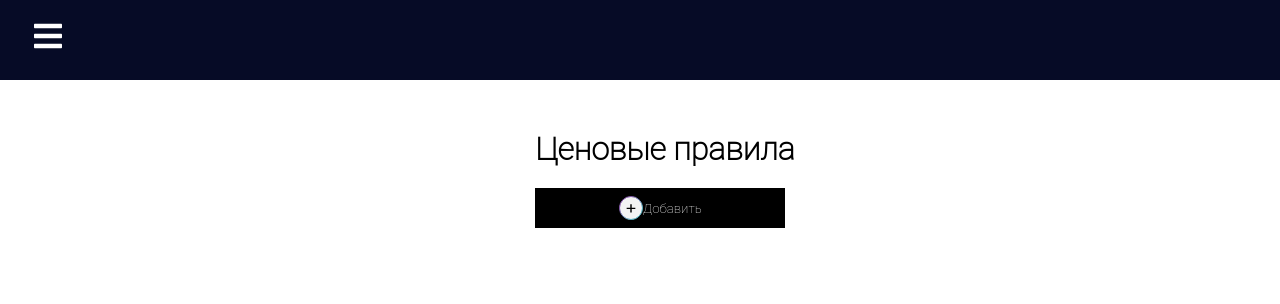
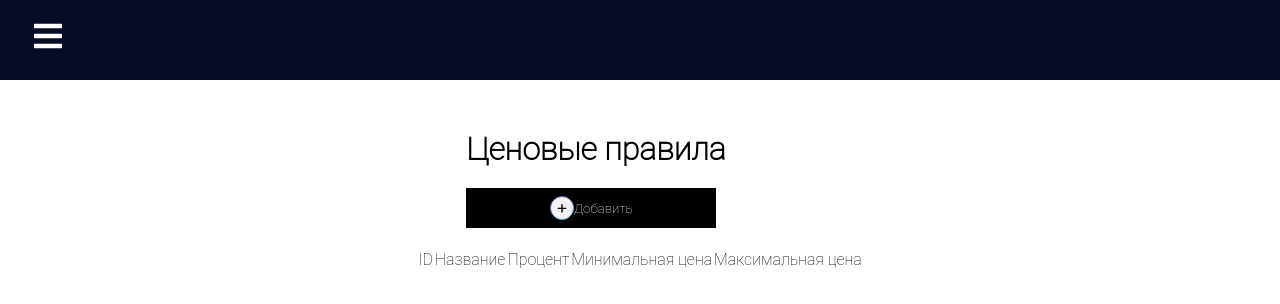
Before and after one commit to UtopicUnicorn/react-learning-project, a React (Create React App) app: page /price-rules in a window 1280 px wide. Shown: the top 304 px of the page. Built offline with nearby package versions, Linux system fonts and the light colour scheme; the HTML template or start-up script is replaced by a standard one.

Commit message:
added table for price-rules

```diff
--- a/src/pages/price-rules/forms/price-rule.form.tsx
+++ b/src/pages/price-rules/forms/price-rule.form.tsx
@@ -1,5 +1,6 @@
 import React from 'react';
 import priceRuleService from '../services/price-rule.service';
+import '../price-rules.styles.css';
 
 function PriceRuleForm() {
   const [name, setName] = React.useState('');
--- a/src/pages/price-rules/index.tsx
+++ b/src/pages/price-rules/index.tsx
@@ -1,11 +1,29 @@
-import React, { useState } from 'react';
+import React, { useEffect, useState } from 'react';
 
 import './price-rules.styles.css';
 import ModalWindow from '../../components/modal-windows/modal-window';
 import PriceRuleForm from './forms/price-rule.form';
+import PriceRuleService from './services/price-rule.service';
+
+import { PriceRuleInterface } from './interfaces/price-rule.interface';
 
 export default function Index() {
   const [modal, setModal] = useState(false);
+  const [rules, setRules] = useState<PriceRuleInterface[]>([]);
+
+  useEffect(() => getFunction, []);
+
+  const getFunction = () => {
+    PriceRuleService.get().then((obj) => setRules(obj.data));
+  };
+
+  const headers: { label: string }[] = [
+    { label: 'ID' },
+    { label: 'Название' },
+    { label: 'Процент' },
+    { label: 'Минимальная цена' },
+    { label: 'Максимальная цена' }
+  ];
 
   return (
     <div className="container">
@@ -15,6 +33,29 @@ export default function Index() {
           <img src={process.env.PUBLIC_URL + 'btn-plus.svg'} className="btn_plus" alt={'logo'} />
           <a>Добавить</a>
         </button>
+
+        <table>
+          <thead>
+            <tr>
+              {headers.map((row, index) => {
+                return <td key={index}>{row.label} </td>;
+              })}
+            </tr>
+          </thead>
+          <tbody>
+            {rules.map((rule) => {
+              return (
+                <tr key={rule.id}>
+                  <td>{rule.id}</td>
+                  <td>{rule.name}</td>
+                  <td>{rule.percent}</td>
+                  <td>{rule.min}</td>
+                  <td>{rule.max}</td>
+                </tr>
+              );
+            })}
+          </tbody>
+        </table>
       </main>
       <ModalWindow active={modal} setActive={setModal}>
         <PriceRuleForm />
--- a/src/pages/price-rules/interfaces/price-rule.interface.ts
+++ b/src/pages/price-rules/interfaces/price-rule.interface.ts
@@ -1,4 +1,5 @@
 export interface PriceRuleInterface {
+  id?: string;
   name: string;
   percent: number;
   min: number;
--- a/src/pages/price-rules/price-rules.styles.css
+++ b/src/pages/price-rules/price-rules.styles.css
@@ -2,8 +2,9 @@
     height: 100vh;
     width: 100vw;
     background-color: rgba(0,0,0,25%);
-    position: center;
-    /*position: fixed;*/
+    position:fixed;
+    top: 0;
+    left: 0;
     display: flex;
     align-items: center;
     opacity: 0;
@@ -19,9 +20,9 @@
 
 .modal__content {
     padding: 20px;
+    position: center;
     border-radius: 12px;
     background-color: white;
-    /*height: 200px;*/
     width: 400px;
     transform: scale(0.5);
     transition: 0.4s all;
@@ -63,3 +64,18 @@
 p{
     margin: 20px;
 }
+
+table{
+    margin-top: 20px;
+    text-align: center;
+    border: #060b26;
+
+}
+
+thead{
+    border-width: 1px;
+}
+
+tbody{
+    border-width: 1px;
+}
--- a/src/pages/price-rules/services/price-rule.service.ts
+++ b/src/pages/price-rules/services/price-rule.service.ts
@@ -5,5 +5,9 @@ import { priceRuleURL, testUser } from '../../../tmpURLs';
 export default {
   post(priceRule: PriceRuleInterface) {
     return Axios.post(priceRuleURL + testUser, priceRule);
+  },
+
+  get() {
+    return Axios.get(priceRuleURL + testUser);
   }
 };
```
